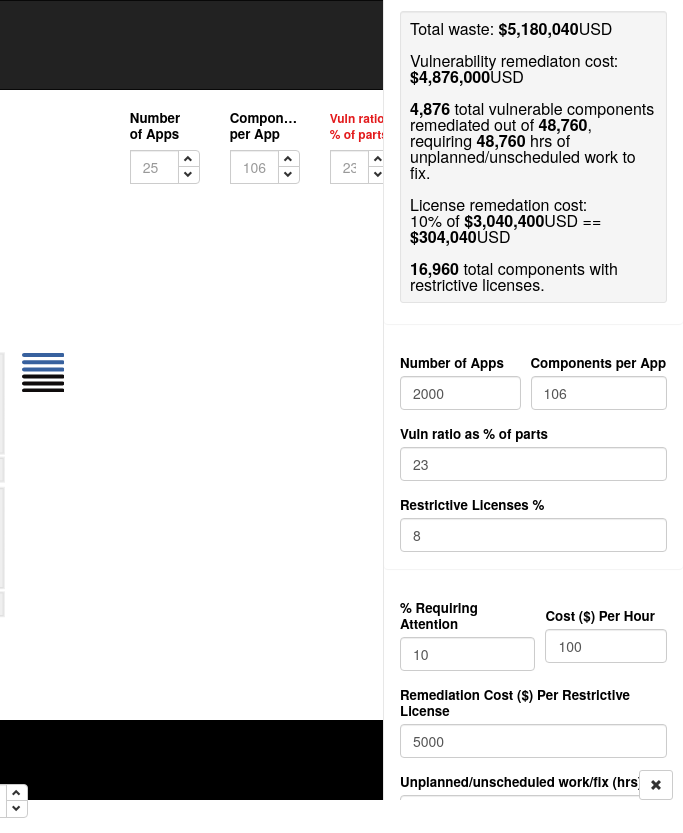
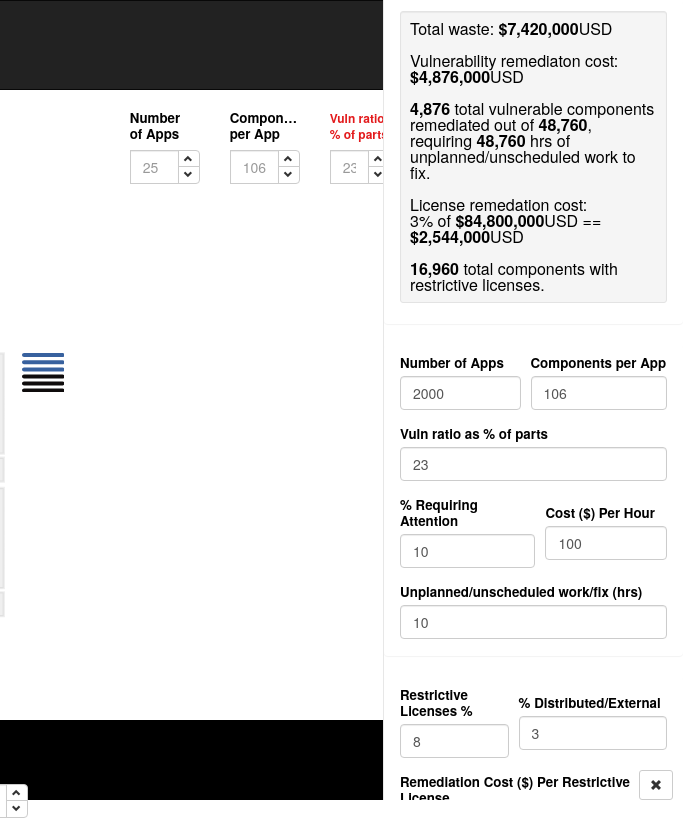
Before and after one commit to hrbrmstr/sonatypecalculator, a plain HTML site: page index.html in a window 1280 px wide. Both pictures are taken after a click on the button 1233 px from the left and 685 px from the top of the page. Shown: the full height of the page, 597-1280 px from the left. Drawn offline with Linux system fonts and the light colour scheme; a web font is replaced by a local one.

Commit message:
New math

```diff
--- a/app/vis.js
+++ b/app/vis.js
@@ -197,6 +197,7 @@ $("#suppliers_panel").on(  'change', function() { update_panel_calc() });
 $("#versions_panel").on(   'change', function() { update_panel_calc() });
 $("#repovulns_panel").on(  'change', function() { update_panel_calc() });
 $("#repolic_panel").on(    'change', function() { update_panel_calc() });
+$("#distributed_panel").on('change', function() { update_panel_calc() });
 
 $("#perapp_panel").on(     'change', function() { update_panel_calc() });
 $("#knownvuln_panel").on(  'change', function() { update_panel_calc() });
@@ -695,6 +696,7 @@ function update_panel_calc() {
   var costperhour  = +$("#costperhour_panel").val();
   var costperlic   = +$("#costperlic_panel").val();
   var manhours     = +$("#manhours_panel").val();
+  var distributed  = +$("#distributed_panel").val();
 
   versions = (versions === 0) ? 1 : versions ;
 
@@ -722,18 +724,20 @@ function update_panel_calc() {
 
   } else {
 
-    var tot_vuln = Math.floor(knownvuln * application * perapp / 100);
-    var pct_remd = Math.floor((goingtofix / 100) * tot_vuln);
-    var remd_hrs = Math.floor(manhours * pct_remd);
-    var remd_cst = remd_hrs * costperhour ;
-    var lic_calc = Math.floor(knownlic * application * perapp / 100);
-    var lic_cost = Math.floor(costperlic)
+    var tot_vuln  = Math.floor(knownvuln * application * perapp / 100);
+    var pct_remd  = Math.floor((goingtofix / 100) * tot_vuln);
+    var remd_hrs  = Math.floor(manhours * pct_remd);
+    var remd_cst  = remd_hrs * costperhour ;
+    var lic_calc  = Math.floor(knownlic * application * perapp / 100);
+    var lic_cost  = Math.floor(costperlic);
+    var lic_waste = Math.floor((distributed/100) * perapp * application * (knownlic/100) * lic_cost);
+    var waste     = lic_waste + remd_cst;
 
-    $("#impact_panel").show().html("Total waste: <b>" + currency(remd_cst + ((goingtofix/100) * costperlic * knownlic * suppliers / 100)) + "</b>USD<br/><br/>" +
+    $("#impact_panel").show().html("Total waste: <b>" + currency(waste) + "</b>USD<br/><br/>" +
                                    "Vulnerability remediaton cost: <b>" + currency(remd_cst) + "</b>USD<br/><br/>" +
                                    "<b>" + comma(pct_remd)    + "</b> total vulnerable components remediated out of <b>" + comma(tot_vuln) + "</b>, requiring " +
                                    "<b>" + comma(remd_hrs)    + "</b> hrs of unplanned/unscheduled work to fix.<br/><br/>" +
-                                   "License remedation cost:<br/>" + goingtofix + "% of <b>" + currency(costperlic * knownlic * suppliers / 100) + "</b>USD == <b>" + currency((goingtofix/100) * (costperlic * knownlic * suppliers / 100)) + "</b>USD<br/><br/>" +
+                                   "License remedation cost:<br/>" + distributed + "% of <b>" + currency(perapp * application * (knownlic/100) * lic_cost) + "</b>USD == <b>" + currency(lic_waste) + "</b>USD<br/><br/>" +
                                    "<b>" + comma(lic_calc)    + "</b> total components with restrictive licenses."
                                    );
   };
--- a/index.html
+++ b/index.html
@@ -69,13 +69,6 @@
       <label title="Known CVEs as a percentage of total components. This is unlikely to map 1:1 as a single component can have plural CVEs associated with it." for="knownvuln_panel" style="color:black">Vuln ratio as % of parts</label>
       <input class="form-control" title="Known CVEs as a percentage of total components. This is unlikely to map 1:1 as a single component can have plural CVEs associated with it." id="knownvuln_panel" type="text" placeholder="" name="knownvuln_panel" value="23"><br/>
 
-      <label for="knownlic_panel" style="color:black">Restrictive Licenses %</label>
-      <input class="form-control" id="knownlic_panel" type="text" placeholder="" name="knownlic_panel" value="8"><br/>
-
-    </div></div>
-
-    <div class="row-fluid"><div class="col-xs-12 form-group panel" style="padding-top:10px">
-
       <table>
       <tr><td>
       <label for="goingtofix_panel" style="color:black">% Requiring Attention</label>
@@ -85,11 +78,24 @@
       <input class="form-control" id="costperhour_panel" type="text" placeholder="" name="costperhour_panel" value="100"><br/>
       </td></tr></table>
 
+      <label for="manhours_panel" style="color:black">Unplanned/unscheduled work/fix (hrs)</label>
+      <input class="form-control" id="manhours_panel" type="text" placeholder="" name="manhours_panel" value="10"><br/>
+
+    </div></div>
+
+    <div class="row-fluid"><div class="col-xs-12 form-group panel" style="padding-top:10px">
+
+      <table>
+      <tr><td>
+      <label for="knownlic_panel" style="color:black">Restrictive Licenses %</label>
+      <input class="form-control" id="knownlic_panel" type="text" placeholder="" name="knownlic_panel" value="8"><br/>
+      </td><td style="width:10px"> </td><td>
+      <label for="distributed_panel" style="color:black">% Distributed/External</label>
+      <input class="form-control" id="distributed_panel" type="text" placeholder="" name="distributed_panel" value="3"><br/>
+      </td></tr></table>
+
       <label for="costperlic_panel" style="color:black">Remediation Cost ($) Per Restrictive License</label>
       <input class="form-control" id="costperlic_panel" type="text" placeholder="" name="costperlic_panel" value="5000"><br/>
-
-      <label for="manhours_panel" style="color:black">Unplanned/unscheduled work/fix (hrs)</label>
-      <input class="form-control" id="manhours_panel" type="text" placeholder="" name="manhours_panel" value="10"><br/>
 
     </div></div>
 
```
